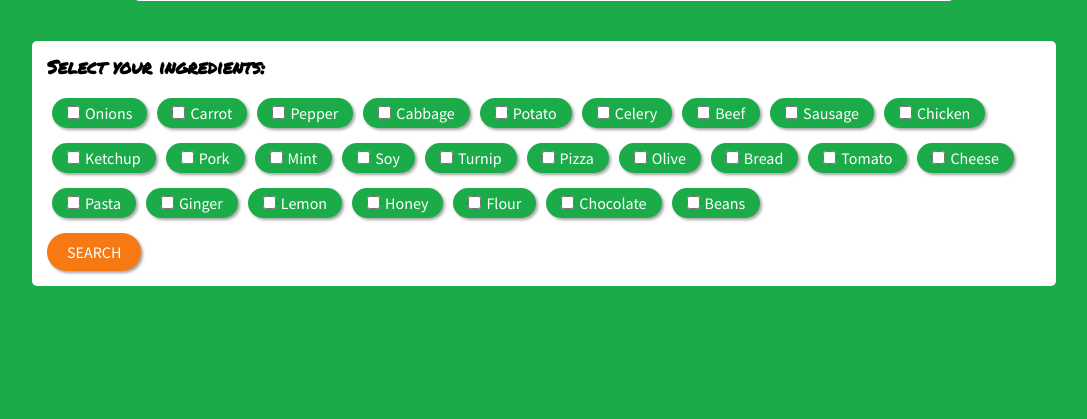
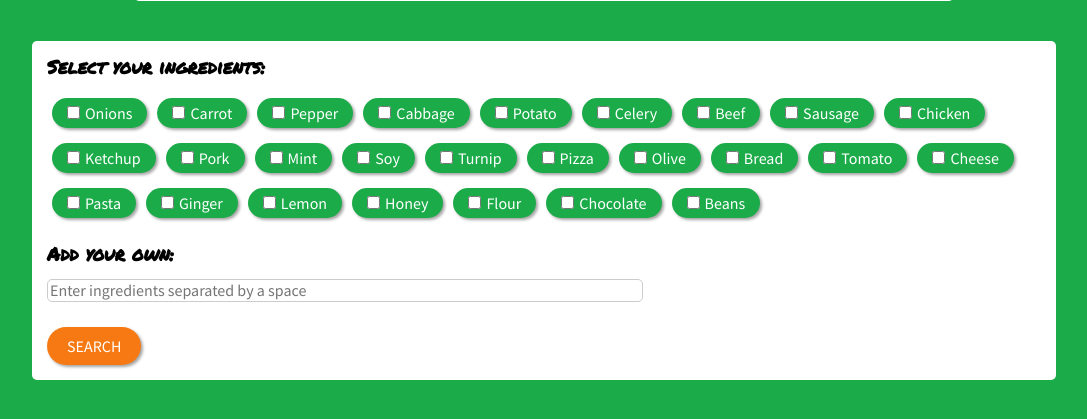
Before and after one commit to Mayden-Academy/2020-jan-makeAMealOfIt, a PHP site: page / in a window 1280 px wide. Shown: the part 262-681 px from the top of the page, without its empty margins (96-1183 px from the left). Run offline with PHP 8.4, Linux system fonts and the light colour scheme; data comes from the database, SQL or seed files in the repository.

Commit message:
search input added to index.php and styled

```diff
--- a/index.php
+++ b/index.php
@@ -46,7 +46,9 @@ $allIngredients = $ingredientHydrator->getAllIngredientEntities();
                     echo \Mamoi\ViewHelpers\IngredientViewHelper::displayAllIngredients($allIngredients);
                     ?>
                 </div>
-                <input class="submit" type="submit" value="search">
+                <h3>Add your own:</h3>
+                <input type="text" placeholder="Enter ingredients separated by a space" name="userIngredients" id="userIngredients" maxlength="255" />
+                <input class="submit" type="submit" value="search" />
             </form>
         </main>
 
--- a/styles.css
+++ b/styles.css
@@ -40,6 +40,7 @@ p {
 
 .ingredients {
     overflow: auto;
+    margin-bottom: 20px;
 }
 
 .ingredients div {
@@ -124,6 +125,15 @@ a {
     color: #F77913;
 }
 
+input[type=text] {
+    display: block;
+    width: 60%;
+    border-radius: 5px;
+    border: 1px solid #cccccc;
+    margin-bottom: 15px;
+    margin-top: 5px;
+}
+
 .submit, .recipe a {
     background-color: #F77913;
     color: #FFFFFF;
@@ -160,4 +170,8 @@ a {
     .recipe {
         width: 98%;
     }
+
+    input[type=text] {
+        width: 90%;
+    }
 }
```
